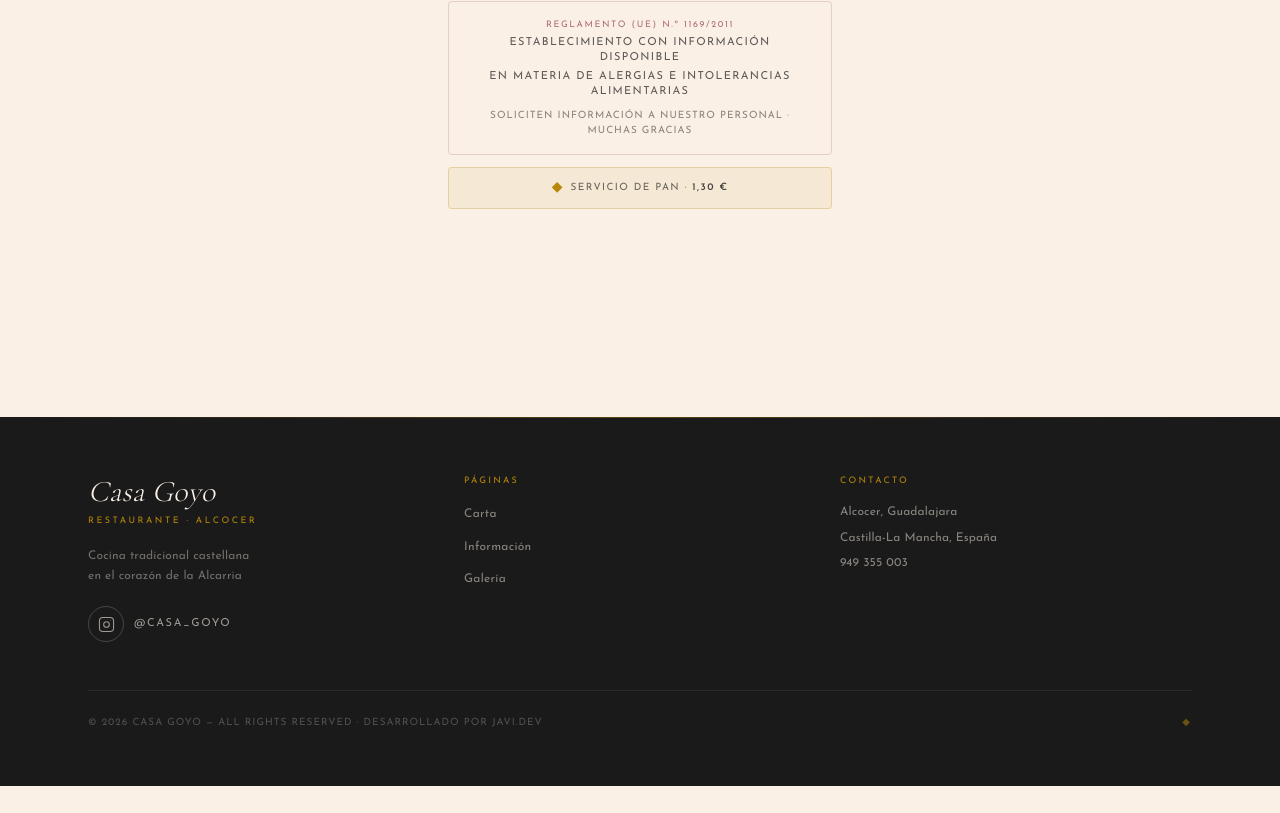
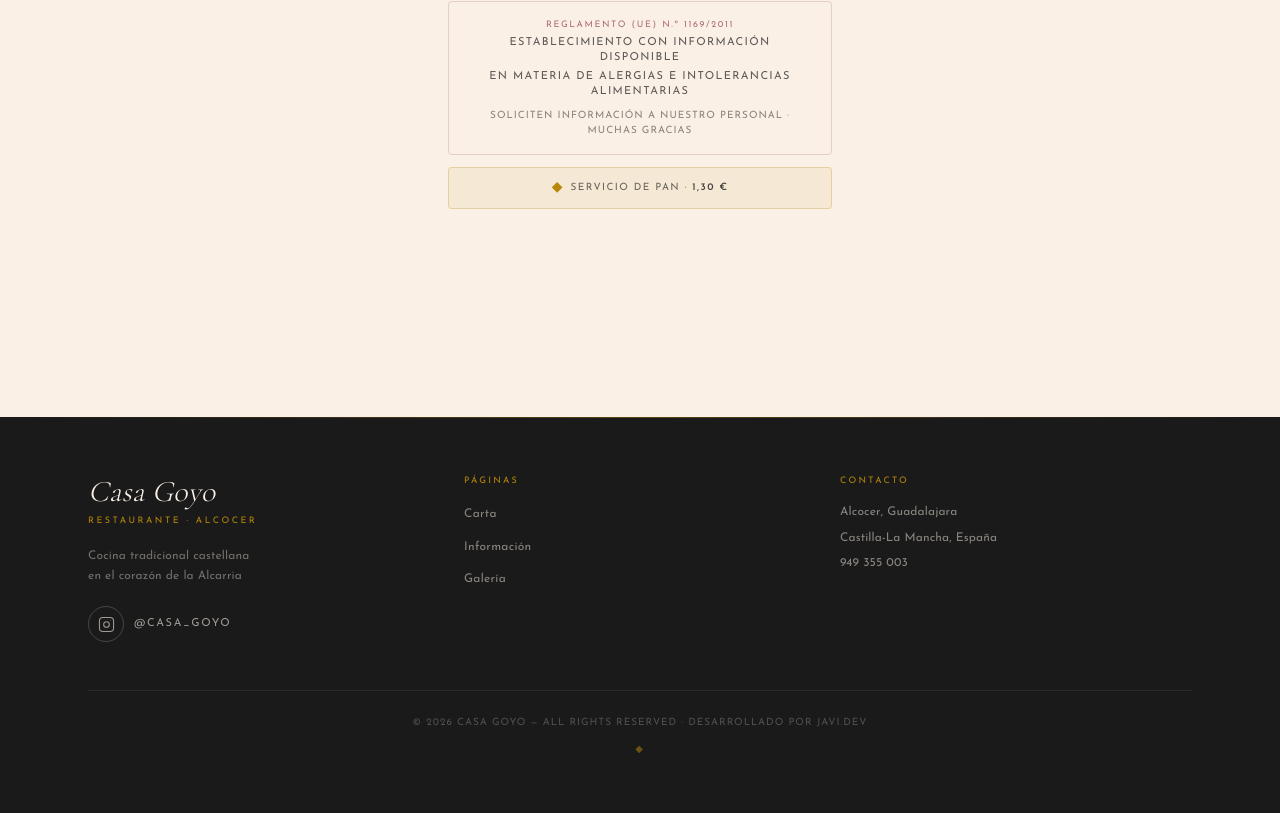
Before and after one commit to xabierjc94/casa-goyo, a Next.js app: page /en in a window 1280 px wide. Shown: the part 252-1065 px from the top of the page. Before the commit the page ends 1038 px from the top, so only its background shows below. Built offline with nearby package versions, Linux system fonts and the light colour scheme; no server answers; the database is empty.

Commit message:
fix: center footer bottom bar text

```diff
--- a/components/shared/Footer.tsx
+++ b/components/shared/Footer.tsx
@@ -110,7 +110,7 @@ export default async function Footer() {
         </div>
 
         {/* Bottom rule */}
-        <div className="mt-12 pt-6 border-t border-crema/8 flex flex-col md:flex-row justify-between items-center gap-3">
+        <div className="mt-12 pt-6 border-t border-crema/8 flex flex-col items-center gap-3">
           <p
             className="text-crema/25 text-[10px] tracking-widest uppercase"
             style={{ fontFamily: "var(--font-josefin), sans-serif" }}
```
